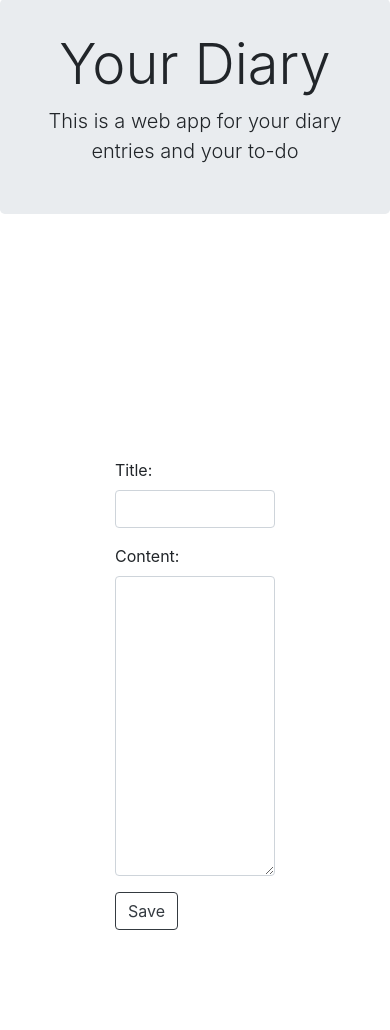
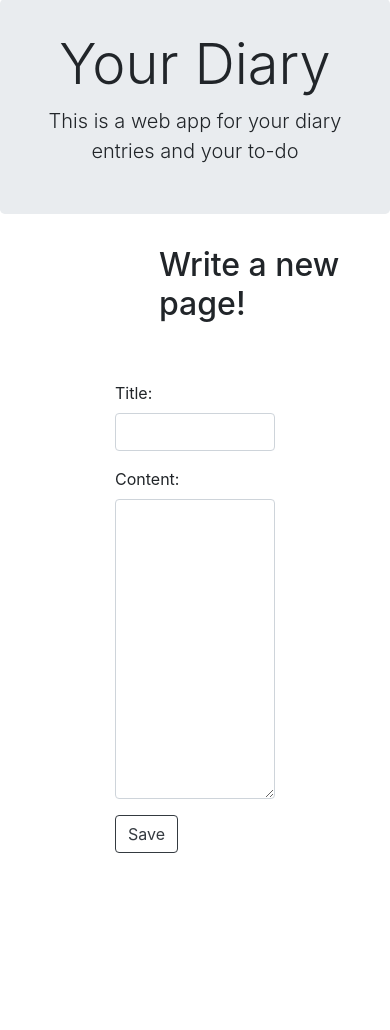
Before and after one commit to dishankgoel/Diary-web-app, a Django app: page /add_page in a window 390 px wide; the page is wider, and only the part inside the window is pictured. Shown: the part 97-1127 px from the top of that part. After the commit the page ends 950 px from the top of that part, so only its background shows below. Run offline with Django 3.2, Linux system fonts and the light colour scheme; some libraries are stand-ins or nearby versions.

Commit message:
make mobile friendly

```diff
--- a/entry/templates/entry/add_to_diary.html
+++ b/entry/templates/entry/add_to_diary.html
@@ -2,7 +2,7 @@
 
 {% block content %}
     <div class="container">
-        <h2 style="padding-left: 420px">Write a new page!</h2>
+        <h2 style="padding-left: 40%">Write a new page!</h2>
         <div>
             <form method="POST">
                 {% csrf_token %}
```
